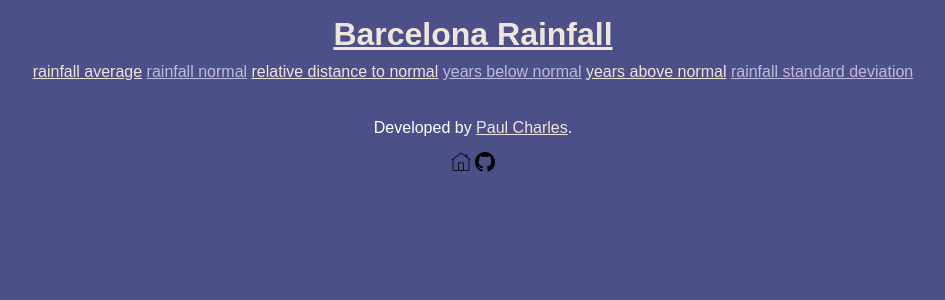
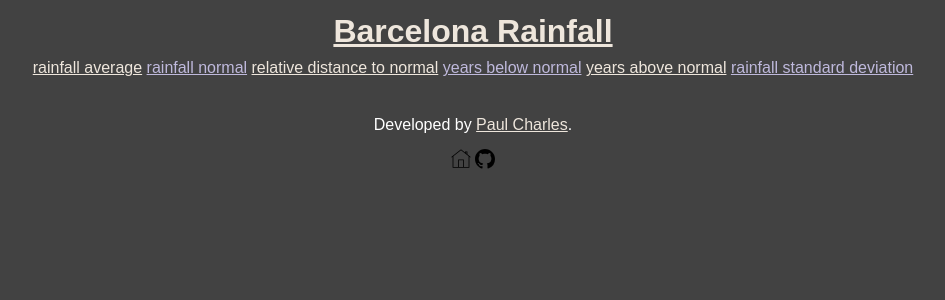
Before and after one commit to paul-florentin-charles/bcn-rainfall-models, a Flask app: template webapp/templates/index.html in a window 1280 px wide. Shown: the top 300 px of the page, without its empty margins (167-1112 px from the left). Run offline with Flask 3, Linux system fonts and the light colour scheme; the template is opened without the code that fills it, so the values that code supplies are empty; some libraries are stand-ins or nearby versions.

Commit message:
Improve Webapp esthetics

```diff
--- a/webapp/static/styles/main.css
+++ b/webapp/static/styles/main.css
@@ -4,13 +4,27 @@
 }
 
 body {
-    background-color: #4d4f89;
+    background-color: #424242;
     font-family: Khula, sans-serif;
     font-weight: 300;
     color: white;
     line-height: 1em;
     margin: 0;
-    padding: 0.2em;
+}
+
+.body {
+    padding: 0 0.5em;
+}
+
+header, footer {
+    text-align: center;
+}
+
+header {
+    position: sticky;
+    top: 0;
+    z-index: 1;
+    padding: 0.1em 0 0.25em 0;
 }
 
 nav {
@@ -38,14 +52,7 @@ a:hover {
     margin: 0.2em;
 }
 
-header, footer {
-    text-align: center;
+.rounded-corners {
+    border-radius: 15px;
+    overflow: hidden;
 }
-
-header {
-    position: sticky;
-    top: 0;
-    z-index: 1;
-    background-color: #4d4f89;
-    padding: 0.1em 0 0.25em 0;
-}
--- a/webapp/templates/includes/footer.html
+++ b/webapp/templates/includes/footer.html
@@ -1,6 +1,6 @@
 <footer>
   <p>
-    Developed by <a target="_blank" href="https://linktr.ee/paul_charles">Paul Charles</a>.
+    Developed by <a target="_blank" href="https://paul-florentin-charles.github.io/">Paul Charles</a>.
   </p>
   <p>
     <a href="/"><img height="20px" src="../../static/img/home.svg" alt="Home"></a>
--- a/webapp/templates/index.html
+++ b/webapp/templates/index.html
@@ -3,13 +3,13 @@
 {% block body %}
 
 <div class="row">
-    <div class="column" id='chart_summer_rainfall'></div>
-    <div class="column" id='chart_averages'></div>
+    <div class="column rounded-corners" id='chart_summer_rainfall'></div>
+    <div class="column rounded-corners" id='chart_averages'></div>
 </div>
 
 <div class="row">
-    <div class="column" id='chart_linreg'></div>
-    <div class="column" id='chart_relative_distance_to_normal'></div>
+    <div class="column rounded-corners" id='chart_linreg'></div>
+    <div class="column rounded-corners" id='chart_relative_distance_to_normal'></div>
 </div>
 
 {% endblock %}
--- a/webapp/templates/layout.html
+++ b/webapp/templates/layout.html
@@ -8,7 +8,9 @@
 
 <body>
     {% include 'includes/header.html' %}
-    {% block body %}{% endblock %}
+    <div class="body">
+        {% block body %}{% endblock %}
+    </div>
     {% include 'includes/footer.html' %}
 </body>
 
--- a/webapp/templates/sections/rainfall_average.html
+++ b/webapp/templates/sections/rainfall_average.html
@@ -3,7 +3,7 @@
 {% block body %}
 
 <div class="row">
-    <div class="column" id='chart_rainfall_average'></div>
+    <div class="column rounded-corners" id='chart_rainfall_average'></div>
 </div>
 
 <script type='text/javascript'>
--- a/webapp/templates/sections/rainfall_relative_distance_to_normal.html
+++ b/webapp/templates/sections/rainfall_relative_distance_to_normal.html
@@ -3,7 +3,7 @@
 {% block body %}
 
 <div class="row">
-    <div class="column" id='chart_rainfall_relative_distance_to_normal'></div>
+    <div class="column rounded-corners" id='chart_rainfall_relative_distance_to_normal'></div>
 </div>
 
 <script type='text/javascript'>
```
